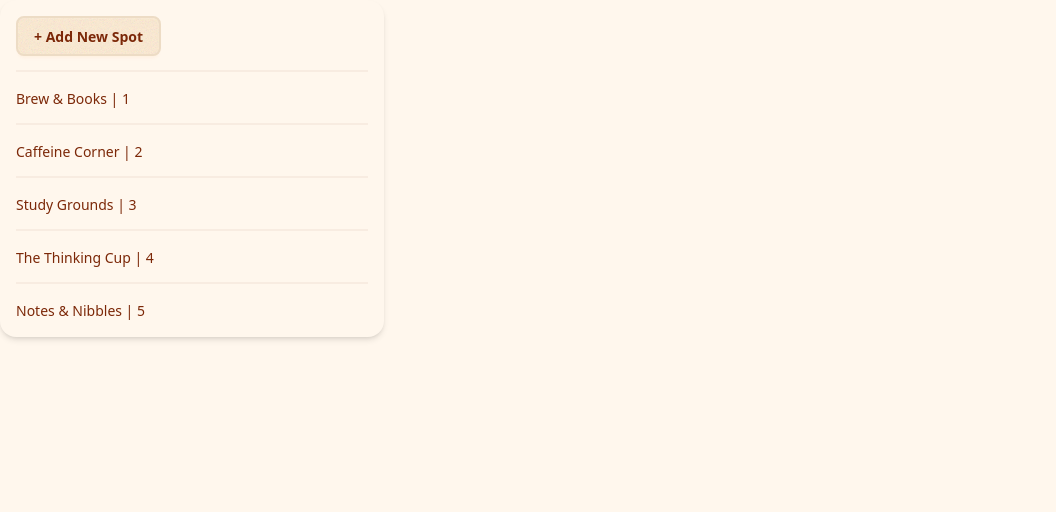
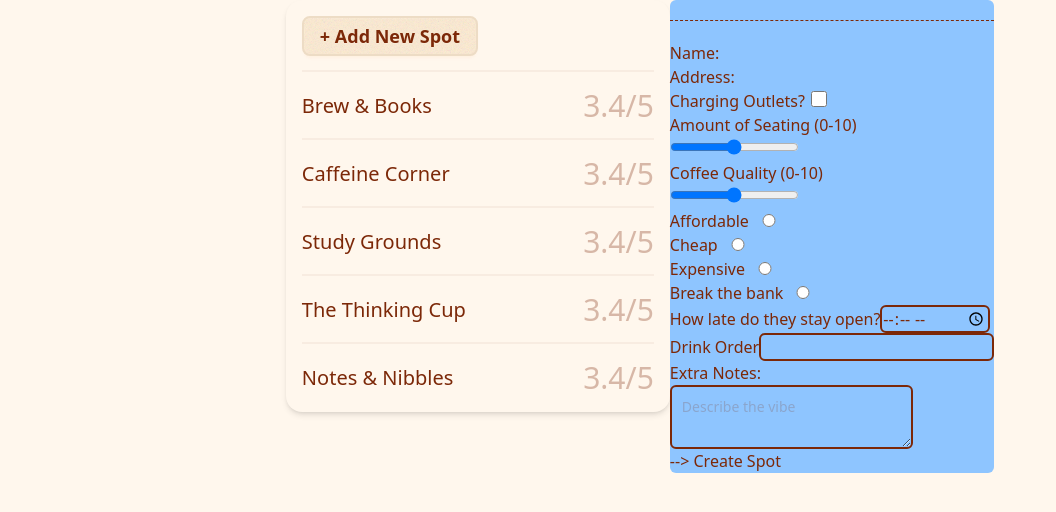
Before and after one commit to Dustrunner369/studease, an Angular app in the folder frontend/: page / in a window 1280 px wide. Shown: the top 512 px of the page, without its empty margins (0-1056 px from the left). Built offline with nearby package versions, Linux system fonts and the light colour scheme.

Commit message:
Added create form component

```diff
--- a/frontend/src/app/app.component.html
+++ b/frontend/src/app/app.component.html
@@ -1,3 +1,5 @@
-<!-- <app-spot-card></app-spot-card> -->
-<app-spot-list></app-spot-list>
-<router-outlet />
+<div class="flex justify-center">
+    <app-spot-list></app-spot-list>
+    <app-spot-card></app-spot-card>
+    <router-outlet />
+</div>
--- a/frontend/src/app/app.component.ts
+++ b/frontend/src/app/app.component.ts
@@ -5,7 +5,7 @@ import { SpotListComponent } from './spot-list/spot-list.component';
 
 @Component({
   selector: 'app-root',
-  imports: [RouterOutlet, SpotCardComponent, SpotListComponent],
+  imports: [RouterOutlet, SpotCardComponent, SpotListComponent, ],
   templateUrl: './app.component.html',
 })
 export class AppComponent {
--- /dev/null
+++ b/frontend/src/app/create-spot-form/create-spot-form.component.html
@@ -0,0 +1,53 @@
+    <div class="w-full max-w-md h-full max-h-lvh rounded-md content-center bg-blue-300 ">
+
+        <hr class="my-5 border-dashed"/>
+        <div>
+            <form #f="ngForm" (ngSubmit)="onSubmit(f)" novalidate>
+                <label for="name">Name: </label>
+                <input ngModel type="text" id="name" name="name" class="bg-white-100">
+                <br>
+
+                <label for="address">Address: </label>
+                <input ngModel type="text" id="address" name="address" class="bg-white-100">
+                <br>
+
+                <label for="power">Charging Outlets?</label>
+                <input ngModel type="checkbox" id="power" name="power" value="Power" class="w-5 h-4  ml-1">
+                <br>
+
+                <label for="seating">Amount of Seating (0-10)</label><br>
+                <input ngModel type="range" id="seating" name="seating" value="0" min="0" max="10" class="border-hidden">
+                <br>
+
+                <label for="coffeeQuality">Coffee Quality (0-10)</label><br>
+                <input ngModel type="range" id="coffeeQuality" name="coffeeQuality" value="0" min="0" max="10" class="border-hidden">
+                <br>
+
+                <label for="affordable">Affordable</label>
+                <input ngModel type="radio" id="affordable" name="generalPrice" class="border-2 rounded-md w-10">
+                <br>
+                <label for="cheap">Cheap</label>
+                <input ngModel type="radio" id="cheap" name="generalPrice" class="border-2 rounded-md w-10">
+                <br>
+                <label for="expensive">Expensive</label>
+                <input ngModel type="radio" id="expensive" name="generalPrice" class="border-2 rounded-md w-10">
+                <br>
+                <label for="insane">Break the bank</label>
+                <input ngModel type="radio" id="insane" name="generalPrice" class="border-2 rounded-md w-10">
+                <br>
+
+                <label for="openUntil">How late do they stay open?</label>
+                <input ngModel type="time" id="openUntil" name="openUntil" step="360" class="border-2 rounded-md">
+
+                <br>
+                <label for="drinkOrder">Drink Order</label>
+                <input ngModel type="text" id="drinkOrder" name="drinkOrder" class="border-2 rounded-md">
+
+                <br>
+                <label for="notes">Extra Notes:</label>
+                <textarea ngModel id="notes" name="notes" placeholder="Describe the vibe" class="w-3/4 block p-2.5 text-sm border-2 rounded-md placeholder:opacity-40"></textarea> -->
+
+                <button type="submit">Create Spot</button>
+            </form>
+        </div>
+    </div>
--- /dev/null
+++ b/frontend/src/app/create-spot-form/create-spot-form.component.ts
@@ -0,0 +1,27 @@
+import { Component } from '@angular/core';
+import { FormsModule, NgForm } from '@angular/forms';
+import { StudySpotService } from '../../services/study-spot.service';
+
+@Component({
+  selector: 'app-create-spot-form',
+  imports: [FormsModule],
+  templateUrl: './create-spot-form.component.html',
+  styleUrl: './create-spot-form.component.css'
+})
+export class CreateSpotFormComponent {
+
+  constructor(private studySpotService: StudySpotService) {}
+
+  onSubmit(f: NgForm) {
+    console.log(f.value);
+
+    this.studySpotService.createStudySpot(f.value).subscribe({
+      next: (result) => {
+        console.log('Success:', result);
+      },
+      error: (error) => {
+        console.log('There was a failure creating a study spot.', error);
+      }
+    });
+  }
+}
--- a/frontend/src/app/spot-card/spot-card.component.ts
+++ b/frontend/src/app/spot-card/spot-card.component.ts
@@ -10,18 +10,4 @@ import { StudySpotService } from '../../services/study-spot.service';
 })
 export class SpotCardComponent {
 
-  constructor(private studySpotService: StudySpotService) {}
-
-  onSubmit(f: NgForm) {
-    console.log(f.value);
-
-    this.studySpotService.createStudySpot(f.value).subscribe({
-      next: (result) => {
-        console.log('Success:', result);
-      },
-      error: (error) => {
-        console.log('There was a failure creating a study spot.', error);
-      }
-    });
-  }
 }
--- a/frontend/src/app/spot-list/spot-list.component.html
+++ b/frontend/src/app/spot-list/spot-list.component.html
@@ -1,9 +1,12 @@
 <div class="w-96">
     <div>
         <ul class="list bg-base-100 rounded-box shadow-md">
-            <li class="list-row"><button class="btn">+ Add New Spot</button></li>
+            <li class="list-row"><button class="btn text-lg">+ Add New Spot</button></li>
             @for (spot of studySpots; track spot.id) {
-                <li class="list-row">{{ spot.name }} | {{ spot.id }}</li>
+                <li class="list-row flex justify-between items-center text-xl">
+                    <span>{{ spot.name }}</span>
+                    <div class="text-3xl font-thin opacity-30 tabular-nums">3.4/5</div>
+                </li>
             } @empty {
                 <li class="list-row">No spots saved.</li>
             }
```
Also changed, not shown: frontend/src/app/create-spot-form/create-spot-form.component.css (added), 1 other file (tests, documents, lock files or other folders).
